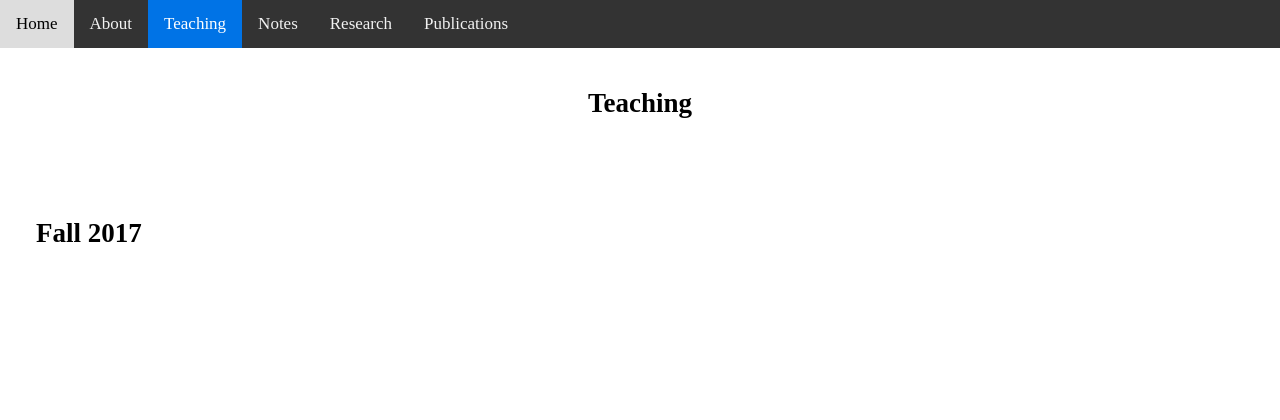
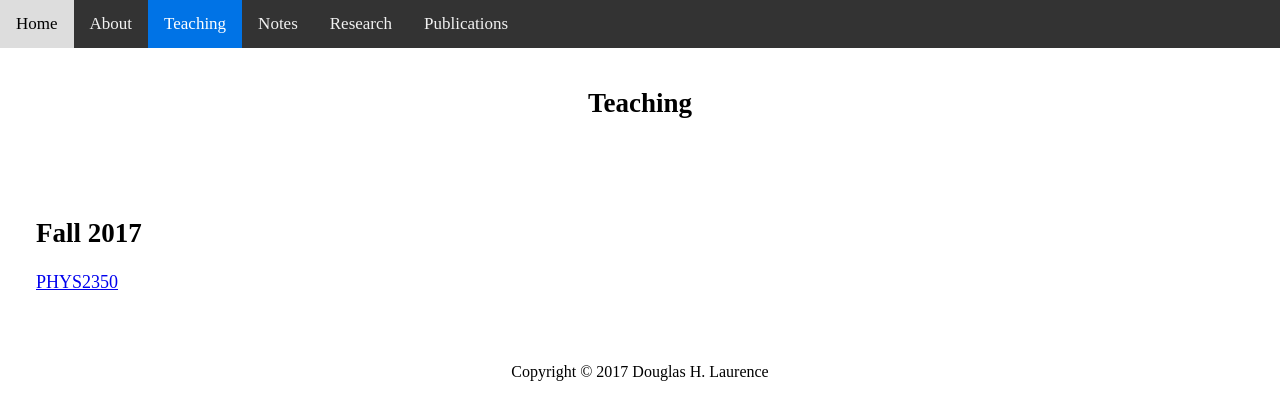
Before and after one commit to dhlaurence/dhlaurence.github.io, a Jekyll site: the page built from teaching.html, in a window 1280 px wide. Shown: the top 420 px of the page. Built offline with Jekyll 4.4.1, drawn with Linux system fonts in a browser that asks for light colours; part of the change alters nothing that is shown.

Commit message:
Update teaching.html

```diff
--- a/teaching.html
+++ b/teaching.html
@@ -11,6 +11,6 @@ title: Teaching
   <h2>Fall 2017</h2>
 
   <p>
-    <a target="_blank" href="http://www.blazartheory.com/teaching/phys2350fall2017.html>PHYS2350</a>
+    <a target="_blank" href="http://www.blazartheory.com/teaching/phys2350fall2017.html">PHYS2350</a>
   </p>
 </article>
```
